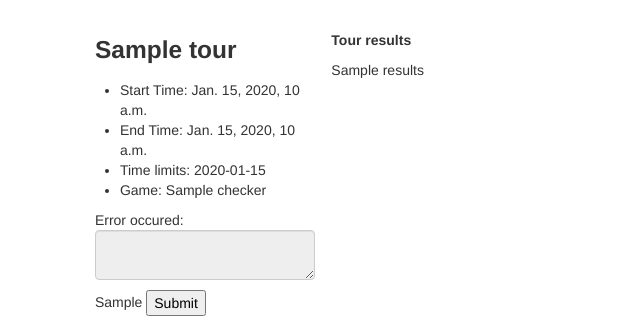
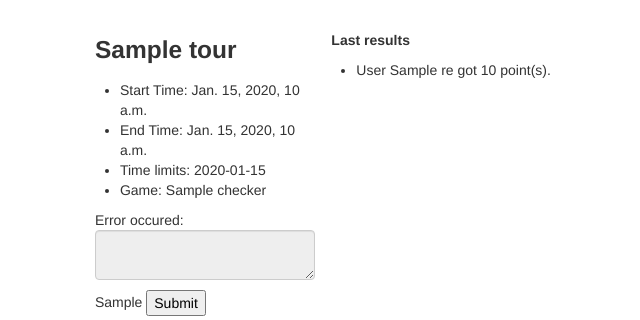
Before and after one commit to testlnord/st, a Django app: template web/sur_tournament/templates/tour.html in a window 1280 px wide. Shown: the part 82-402 px from the top of the page, without its empty margins (243-883 px from the left). Run offline with Django 3.2, Linux system fonts and the light colour scheme; the template is opened without the code that fills it: most values are stand-ins (such as "Sample title", 1, 10 or a date in 2020); parts of the project's set-up code (start-up, migrations or seed data) failed here and were passed over.

Commit message:
names in run results

```diff
--- a/web/sur_tournament/templates/tour.html
+++ b/web/sur_tournament/templates/tour.html
@@ -47,9 +47,17 @@
 
     </div>
     <div class="span9">
-    {% if results %}
-    <h5>{% trans "Tour results"%}</h5>
-        {{ results }}
+    {% if result %}
+    <h5>{% trans "Last results"%}</h5>
+
+    <ul>
+    {% for res in result %}
+    <li>
+        User {{ res.name }} got {{ res.points }} point(s).
+    </li>
+
+    {% endfor %}
+    </ul>
     {% endif %}
     </div>
 {% endblock %}
--- a/web/sur_tournament/views.py
+++ b/web/sur_tournament/views.py
@@ -33,6 +33,7 @@ def tour(request, id = None, template_name='tour.html', s={}):
         return HttpResponseRedirect('/') # Redirect after bad ID
 
     result = game_server.get_tour_results(cur_tour['name'])
+    print (result)
     #result = ''
 
     formSend = None
```
Also changed, not shown: src/database/db.py (+5 -4 lines), test/sender/sender.py (+2 -2 lines).
